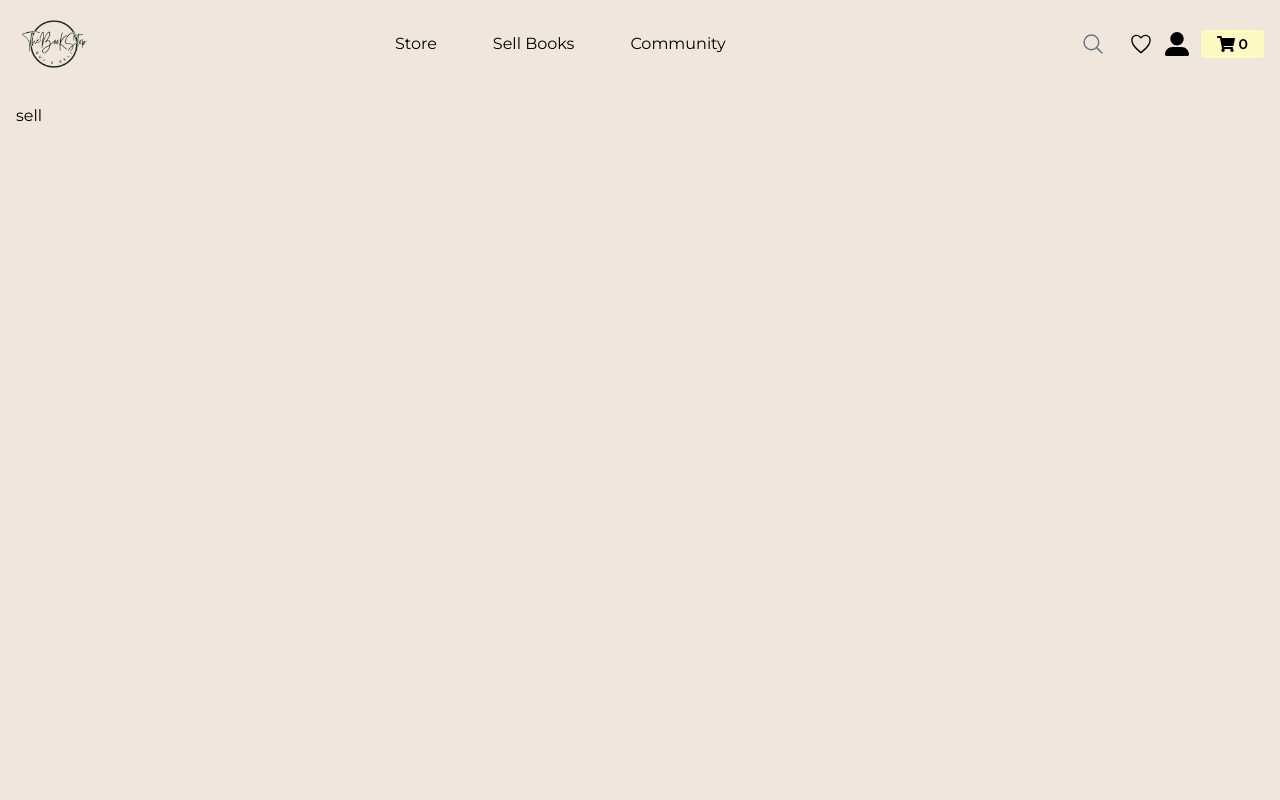
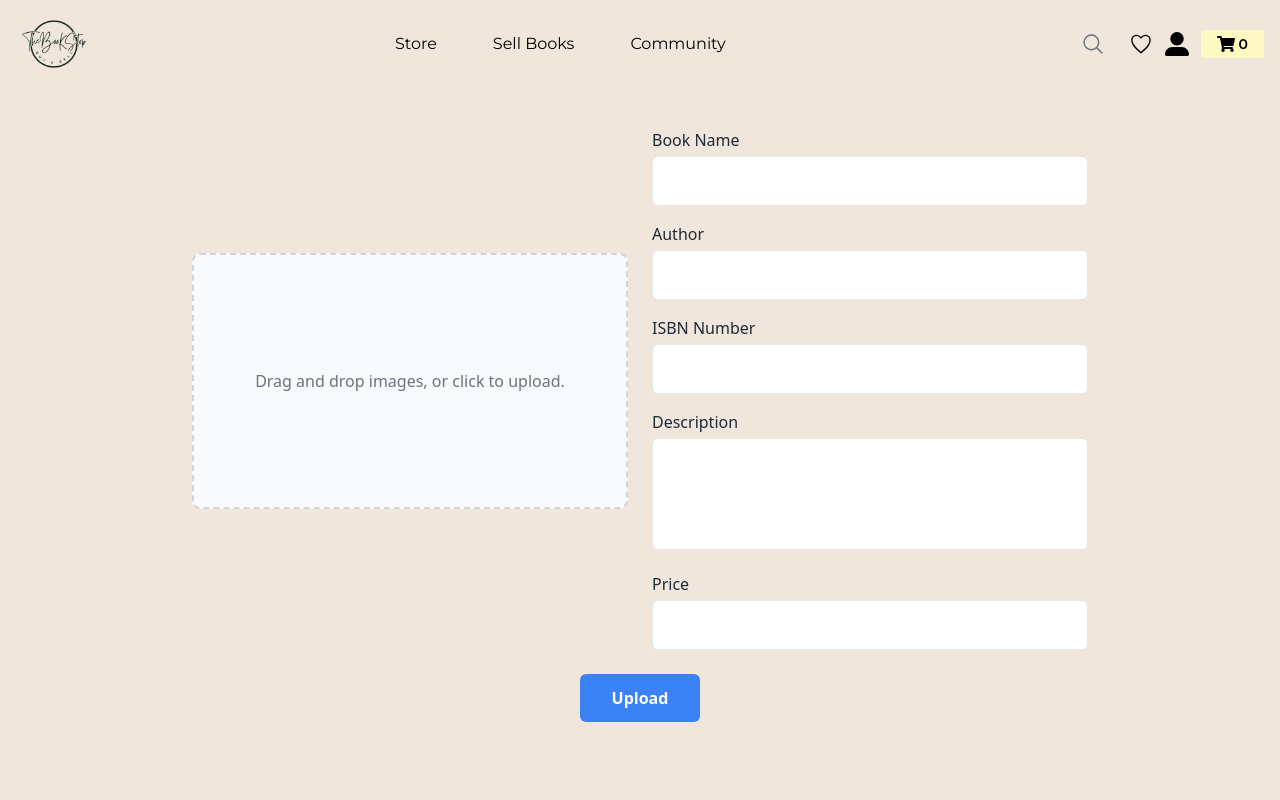
Before and after one commit to levanter914/TheBookStop, a React (Vite) app in the folder frontend/: page /sell-books in a window 1280 px wide. Shown: the top 800 px of the page. Built offline with nearby package versions, Linux system fonts and the light colour scheme.

Commit message:
sell books form added

```diff
--- a/frontend/package.json
+++ b/frontend/package.json
@@ -14,6 +14,7 @@
     "lottie-web": "^5.12.2",
     "react": "^18.3.1",
     "react-dom": "^18.3.1",
+    "react-dropzone": "^14.3.5",
     "react-hook-form": "^7.53.2",
     "react-icons": "^5.3.0",
     "react-lottie-player": "^2.1.0",
--- /dev/null
+++ b/frontend/src/pages/sell/sellbooks.jsx
@@ -0,0 +1,199 @@
+import React, { useState } from 'react';
+import { useDropzone } from 'react-dropzone';
+
+const SellBooks = () => {
+  const [formData, setFormData] = useState({
+    bookName: '',
+    author: '',
+    isbn: '',
+    description: '',
+    price: '',
+    images: [],
+  });
+  const [errors, setErrors] = useState({});
+  const [isSubmitting, setIsSubmitting] = useState(false);
+
+  // Handle changes in input fields
+  const handleInputChange = (e) => {
+    const { name, value } = e.target;
+    setFormData({ ...formData, [name]: value });
+  };
+
+  // Handle file drop/upload
+  const onDrop = (acceptedFiles) => {
+    const newImages = acceptedFiles.map((file) => ({
+      file,
+      preview: URL.createObjectURL(file),
+    }));
+    setFormData((prev) => ({
+      ...prev,
+      images: [...prev.images, ...newImages],
+    }));
+  };
+
+  const { getRootProps, getInputProps, isDragActive } = useDropzone({
+    onDrop,
+    accept: 'image/*',
+  });
+
+  // Remove an image
+  const handleRemoveImage = (index) => {
+    const updatedImages = formData.images.filter((_, i) => i !== index);
+    setFormData({ ...formData, images: updatedImages });
+  };
+
+  // Form validation
+  const validate = () => {
+    const newErrors = {};
+    if (!formData.bookName) newErrors.bookName = 'Book Name is required.';
+    if (!formData.author) newErrors.author = 'Author is required.';
+    if (!formData.isbn) newErrors.isbn = 'ISBN is required.';
+    if (!formData.description) newErrors.description = 'Description is required.';
+    if (!formData.price || isNaN(formData.price)) newErrors.price = 'Valid price is required.';
+    if (formData.images.length === 0) newErrors.images = 'At least one image is required.';
+    setErrors(newErrors);
+    return Object.keys(newErrors).length === 0;
+  };
+
+  // Handle form submission
+  const handleSubmit = (e) => {
+    e.preventDefault();
+    if (validate()) {
+      setIsSubmitting(true);
+      console.log('Form Data Submitted:', formData);
+      // Add actual submission logic here
+      setIsSubmitting(false);
+    }
+  };
+
+  return (
+    <div className="flex flex-col items-center p-6 font-sans text-gray-800">
+      <div className="flex flex-wrap gap-6 w-full max-w-4xl">
+        {/* Left Section */}
+        <div className="flex-1 min-w-[300px] flex flex-col items-center justify-center">
+          <div
+            {...getRootProps()}
+            className={`border-2 border-dashed rounded-lg p-6 w-full h-64 flex items-center justify-center cursor-pointer ${
+              isDragActive ? 'bg-blue-100 border-blue-400' : 'bg-gray-50 border-gray-300'
+            }`}
+          >
+            <input {...getInputProps()} />
+            <p className="text-gray-500 text-center">
+              {isDragActive
+                ? 'Drop the images here...'
+                : 'Drag and drop images, or click to upload.'}
+            </p>
+          </div>
+          {errors.images && <p className="text-red-500 text-sm mt-2">{errors.images}</p>}
+
+          {/* Thumbnails */}
+          <div className="flex flex-wrap gap-2 mt-4">
+            {formData.images.map((img, index) => (
+              <div key={index} className="relative w-20 h-20">
+                <img
+                  src={img.preview}
+                  alt="Preview"
+                  className="w-full h-full object-cover rounded-md shadow-md"
+                />
+                <button
+                  onClick={() => handleRemoveImage(index)}
+                  className="absolute top-1 right-1 bg-red-500 text-white rounded-full w-5 h-5 flex items-center justify-center text-xs"
+                >
+                  ×
+                </button>
+              </div>
+            ))}
+          </div>
+        </div>
+
+        {/* Right Section */}
+        <div className="flex-1 min-w-[300px]">
+          <form onSubmit={handleSubmit} className="space-y-4">
+            {/* Book Name */}
+            <div>
+              <label className="block font-medium mb-1">Book Name</label>
+              <input
+                type="text"
+                name="bookName"
+                value={formData.bookName}
+                onChange={handleInputChange}
+                className="w-full p-3 border rounded-md focus:outline-none focus:ring-2 focus:ring-blue-400"
+              />
+              {errors.bookName && <p className="text-red-500 text-sm mt-1">{errors.bookName}</p>}
+            </div>
+
+            {/* Author */}
+            <div>
+              <label className="block font-medium mb-1">Author</label>
+              <input
+                type="text"
+                name="author"
+                value={formData.author}
+                onChange={handleInputChange}
+                className="w-full p-3 border rounded-md focus:outline-none focus:ring-2 focus:ring-blue-400"
+              />
+              {errors.author && <p className="text-red-500 text-sm mt-1">{errors.author}</p>}
+            </div>
+
+            {/* ISBN */}
+            <div>
+              <label className="block font-medium mb-1">ISBN Number</label>
+              <input
+                type="text"
+                name="isbn"
+                value={formData.isbn}
+                onChange={handleInputChange}
+                className="w-full p-3 border rounded-md focus:outline-none focus:ring-2 focus:ring-blue-400"
+              />
+              {errors.isbn && <p className="text-red-500 text-sm mt-1">{errors.isbn}</p>}
+            </div>
+
+            {/* Description */}
+            <div>
+              <label className="block font-medium mb-1">Description</label>
+              <textarea
+                name="description"
+                value={formData.description}
+                onChange={handleInputChange}
+                className="w-full p-3 border rounded-md focus:outline-none focus:ring-2 focus:ring-blue-400 resize-none h-28"
+              ></textarea>
+              {errors.description && (
+                <p className="text-red-500 text-sm mt-1">{errors.description}</p>
+              )}
+            </div>
+
+            {/* Price */}
+            <div>
+              <label className="block font-medium mb-1">Price</label>
+              <input
+                type="text"
+                name="price"
+                value={formData.price}
+                onChange={handleInputChange}
+                className="w-full p-3 border rounded-md focus:outline-none focus:ring-2 focus:ring-blue-400"
+              />
+              {errors.price && <p className="text-red-500 text-sm mt-1">{errors.price}</p>}
+            </div>
+          </form>
+        </div>
+      </div>
+
+      {/* Upload Button */}
+      <div className="mt-6 flex justify-center w-full">
+        <button
+          onClick={handleSubmit}
+          disabled={isSubmitting || Object.keys(errors).length > 0}
+          className={`px-8 py-3 bg-blue-500 text-white font-bold rounded-md transition ${
+            isSubmitting || Object.keys(errors).length > 0
+              ? 'bg-gray-400 cursor-not-allowed'
+              : 'hover:bg-blue-600'
+          }`}
+        >
+          {isSubmitting ? 'Uploading...' : 'Upload'}
+        </button>
+      </div>
+    </div>
+  );
+};
+
+export default SellBooks;
--- a/frontend/src/routers/router.jsx
+++ b/frontend/src/routers/router.jsx
@@ -7,6 +7,7 @@ import Login from "../components/Login";
 import Register from "../components/Register";
 import Store from "../pages/books/Store";
 import ExploreBooks from "../pages/books/ExploreBooks";
+import SellBooks from "../pages/sell/sellbooks";
 const router = createBrowserRouter([
   {
     path: "/",
@@ -30,7 +31,7 @@ const router = createBrowserRouter([
       },
       {
         path: "/sell-books",
-        element: <div>sell</div>,
+        element: <SellBooks/>,
       },
       {
         path: "/cart",
```
Also changed, not shown: 1 other file (tests, documents, lock files or other folders).
